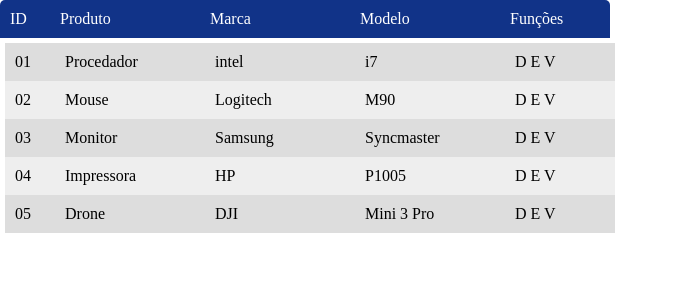
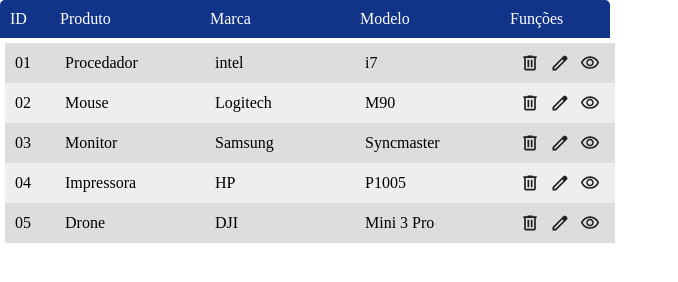
Before and after one commit to Henricknen/Javascript_Completo, a plain HTML site: page DataGridView/index.html in a window 1280 px wide. Shown: the whole page, without its empty margins (0-678 px from the left). Drawn offline with Linux system fonts and the light colour scheme.

Commit message:
criando_as_imagens_das_funcionalidades_de_'excluir'_'editar'_e_'visualizar'

```diff
--- a/DataGridView/css/style.css
+++ b/DataGridView/css/style.css
@@ -60,6 +60,12 @@
     cursor: pointer;
 }
 
+.coluna {
+    display: flex;
+    justify-content: flex-start;
+    align-self: center;
+}
+
 .c1 {
     width: 50px;
 }
@@ -78,4 +84,9 @@
 
 .c5 {
     width: 100px;
+    justify-content: space-around !important;
 }
+
+.dgvIcone {
+    width: 20px;
+}
--- a/DataGridView/js/script.js
+++ b/DataGridView/js/script.js
@@ -5,6 +5,7 @@ const configdgv = {     // arquivo de configuração
 
 const dgv =(configdgv)=> {
     const dgvDados = document.getElementById(configdgv.idDestino);     // destino do dados
+    // dgvDados = innerHTML = "";      // 'limpando' as linhas do dataGridView antes de carregar os dados
     fetch(configdgv.endpoint)     // 'consumindo' o endpoint
     .then(res=> res.json())
     .then(res=> {
@@ -13,29 +14,43 @@ const dgv =(configdgv)=> {
             dgvLinha.setAttribute("class", "dgvLinha");
 
             const c1 = document.createElement("div");       // criando uma 'div'
-            c1.setAttribute("class", "c1");
+            c1.setAttribute("class", "coluna c1");
             c1.innerHTML = el.id;
             dgvLinha.appendChild(c1);
 
             const c2 = document.createElement("div");
-            c2.setAttribute("class", "c2");
+            c2.setAttribute("class", "coluna c2");
             c2.innerHTML = el.produto;
             dgvLinha.appendChild(c2);
 
             const c3 = document.createElement("div");
-            c3.setAttribute("class", "c3");
+            c3.setAttribute("class", "coluna c3");
             c3.innerHTML = el.marca;
             dgvLinha.appendChild(c3);
 
             const c4 = document.createElement("div");
-            c4.setAttribute("class", "c4");
+            c4.setAttribute("class", "coluna c4");
             c4.innerHTML = el.modelo;
             dgvLinha.appendChild(c4);
 
             const c5 = document.createElement("div");
-            c5.setAttribute("class", "c5");
-            c5.innerHTML = "D E V";
+            c5.setAttribute("class", "coluna c5");
             dgvLinha.appendChild(c5);
+
+            const imgDelete = document.createElement("img");
+            imgDelete.setAttribute("class", "dgvIcone");
+            imgDelete.setAttribute("src", "deletar.svg");
+            c5.appendChild(imgDelete);
+
+            const imgEditar = document.createElement("img");
+            imgEditar.setAttribute("class", "dgvIcone");
+            imgEditar.setAttribute("src", "editar.svg");
+            c5.appendChild(imgEditar);
+
+            const imgExibir = document.createElement("img");
+            imgExibir.setAttribute("class", "dgvIcone");
+            imgExibir.setAttribute("src", "exibir.svg");
+            c5.appendChild(imgExibir);
 
             dgvDados.appendChild(dgvLinha);
         });
```
Also changed, not shown: DataGridView/index.html (+1 -7 lines), DataGridView/deletar.svg (added), DataGridView/editar.svg (added), DataGridView/exibir.svg (added).
